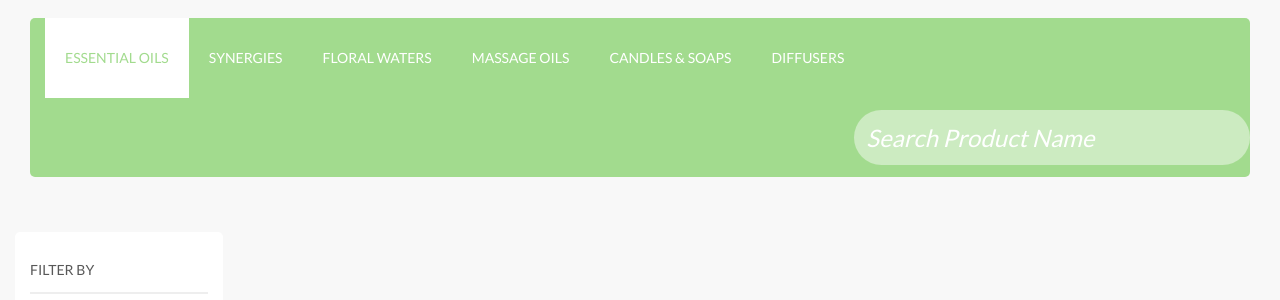
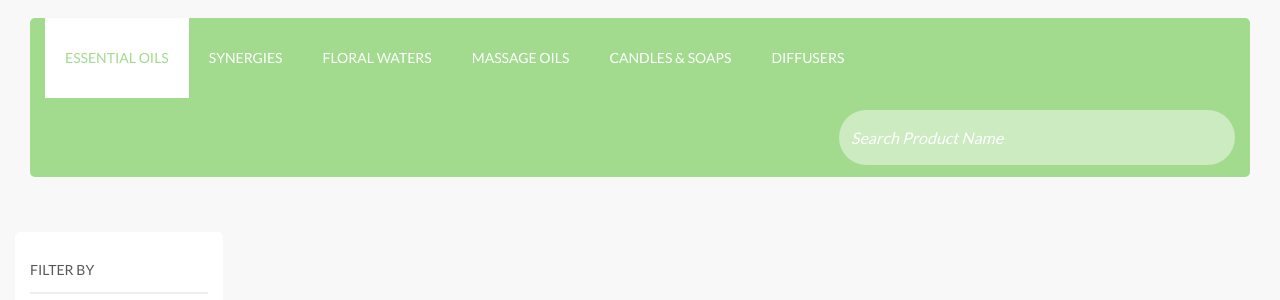
Before and after one commit to fleuroils/fleuroils.github.io, a Jekyll site: the page built from index.html, in a window 1280 px wide. Shown: the part 134-434 px from the top of the page. Built offline with Jekyll 4.4.1, drawn with Linux system fonts in a browser that asks for light colours; nearby versions of some CDN libraries.

Commit message:
Update search style

```diff
--- a/_layouts/default.html
+++ b/_layouts/default.html
@@ -43,16 +43,15 @@
 
   $('.typeahead').typeahead({
     minLength: 0,
-    highlight: true
+    highlight: false
   }, {
     name: 'name',
     display: function(item){ return item.name},
     source: dataSource.ttAdapter(),
     templates: {
       empty: [
-        '<div class="empty">No Result Foundd</div>'].join('\n'),
+        '<div class="empty">No Result Found</div>'].join('\n'),
         suggestion: Handlebars.compile('<p style="padding:6px">{% raw %}<a href="{{ link }}">{{ name }}</a> {% endraw %}</p> ')
-
     }
   });
 </script>
--- a/_sass/home.sass
+++ b/_sass/home.sass
@@ -316,13 +316,11 @@ header
           padding: 0 25px
 
 //  Typeahead
-#scrollable-dropdown-menu .tt-dropdown-menu
-  max-height: 250px
-  overflow-y: auto
-
-.title, .example-name
-  font-family: Prociono
-
+#scrollable-dropdown-menu
+  float: right
+  .tt-dropdown-menu
+    max-height: 250px
+    overflow-y: auto
 p
   margin: 0 0 10px
 
@@ -344,13 +342,17 @@ p
 .typeahead, .tt-query, .tt-hint
   border: 2px solid #CCCCCC
   border-radius: 8px 8px 8px 8px
-  font-size: 24px
+  font-size: 16px
   height: 30px
   line-height: 30px
   outline: medium none
   padding: 8px 12px
   width: 396px
+  color: #a2db8e
 
+.tt-dataset-name a
+  font-size: 16px
+  color: #a2db8e !important
 .typeahead
   background-color: #FFFFFF
   &:focus
@@ -358,9 +360,8 @@ p
 
 .tt-query
   box-shadow: 0 1px 1px rgba(0, 0, 0, 0.075) inset
-
 .tt-hint
-  color: #999999
+  color: #a2db8e
 
 .tt-dropdown-menu
   background-color: #FFFFFF
@@ -376,7 +377,7 @@ p
   line-height: 24px
   padding: 3px 20px
   &.tt-cursor
-    background-color: #0097CF
+    background-color: transparent
     color: #FFFFFF
   p
     margin: 0
@@ -394,8 +395,6 @@ p
     font-style: italic
   .repo-name
     font-weight: bold
-  .repo-description
-    font-size: 14px
 
 .example-sports .league-name
   border-bottom: 1px solid #CCCCCC
```
